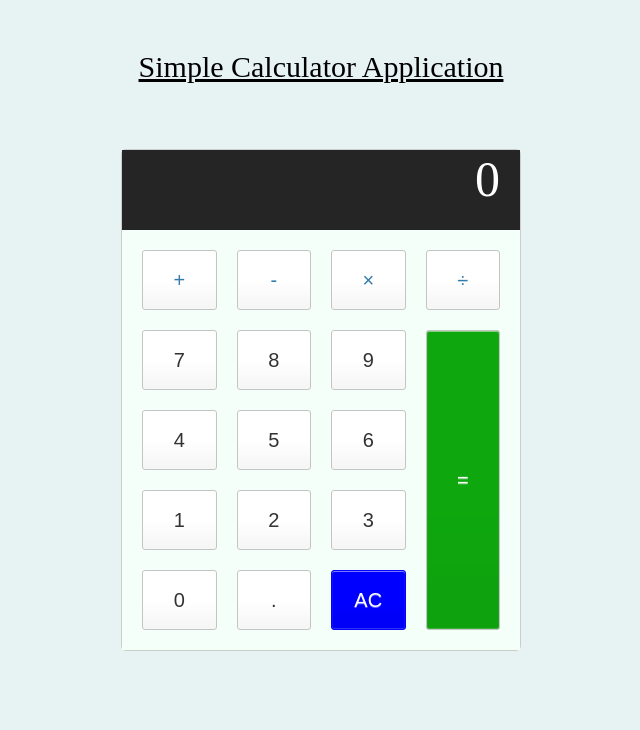
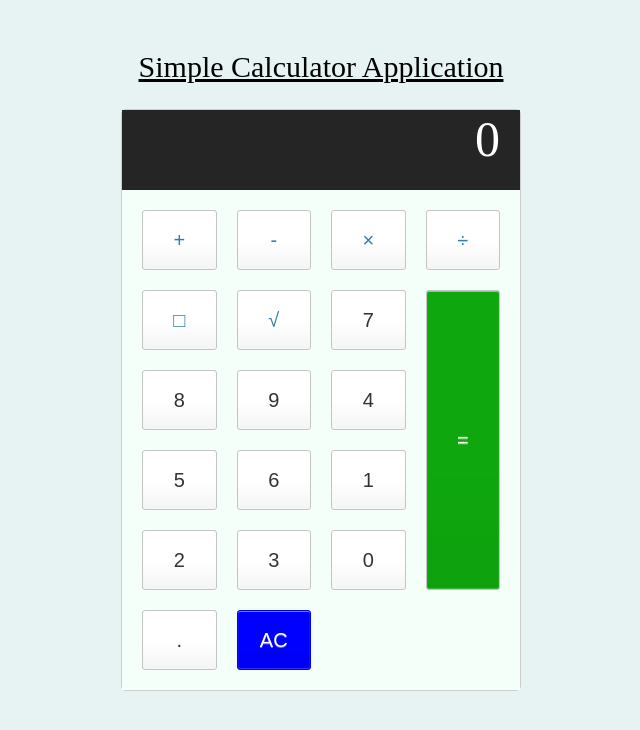
Before and after one commit to ibrahima1289/calculator, a Flask app: page /calculator in a window 1280 px wide. Shown: the top 730 px of the page, without its empty margins (319-959 px from the left). Run offline with Flask 2, Linux system fonts and the light colour scheme; some libraries are stand-ins or nearby versions.

Commit message:
Update app.html

```diff
--- a/templates/app.html
+++ b/templates/app.html
@@ -29,6 +29,8 @@
     <button type="button" class="oprd" value="-">-</button>
     <button type="button" class="oprd" value="*">&times;</button>
     <button type="button" class="oprd" value="/">&divide;</button>
+    <button type="button" class="oprd" value="x^2">&square;</button>
+    <button type="button" class="oprd" value="sqrt">&Sqrt;</button>
     <button type="button" class="num" value="7">7</button>
     <button type="button" class="num" value="8">8</button>
     <button type="button" class="num" value="9">9</button>
```
